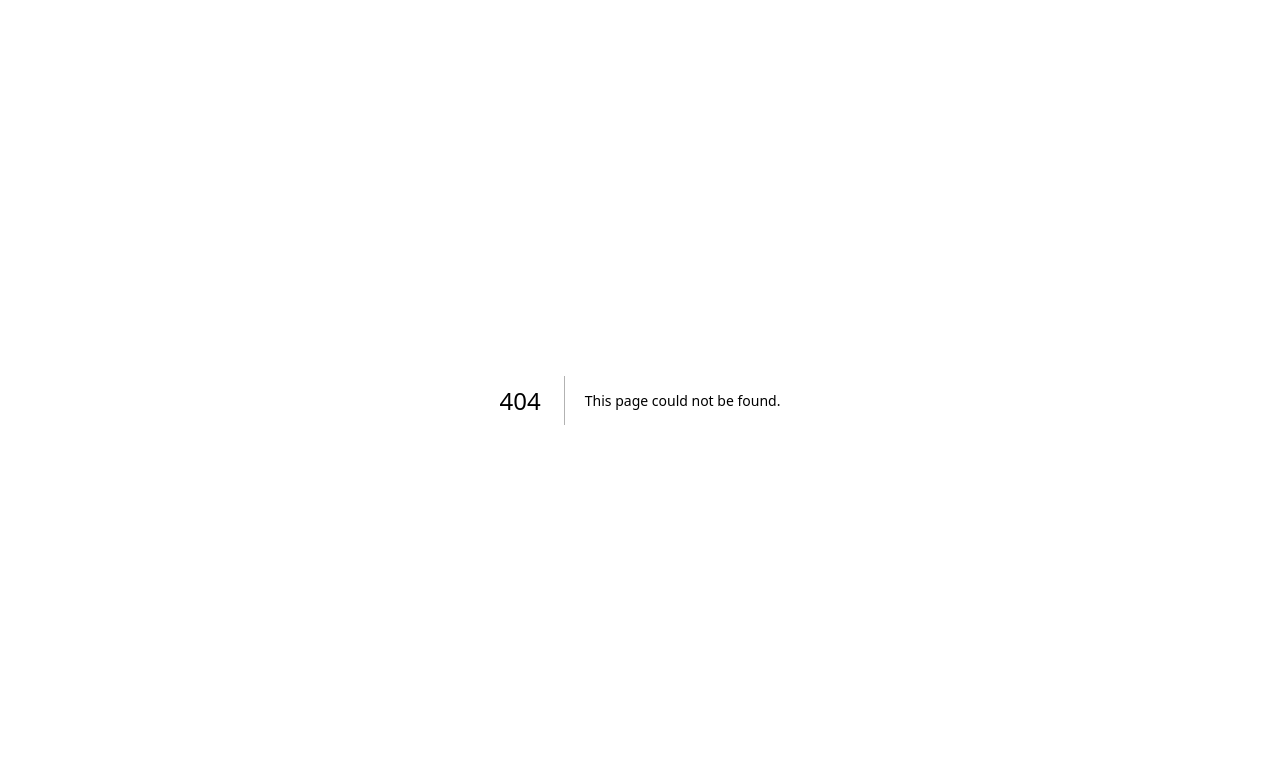
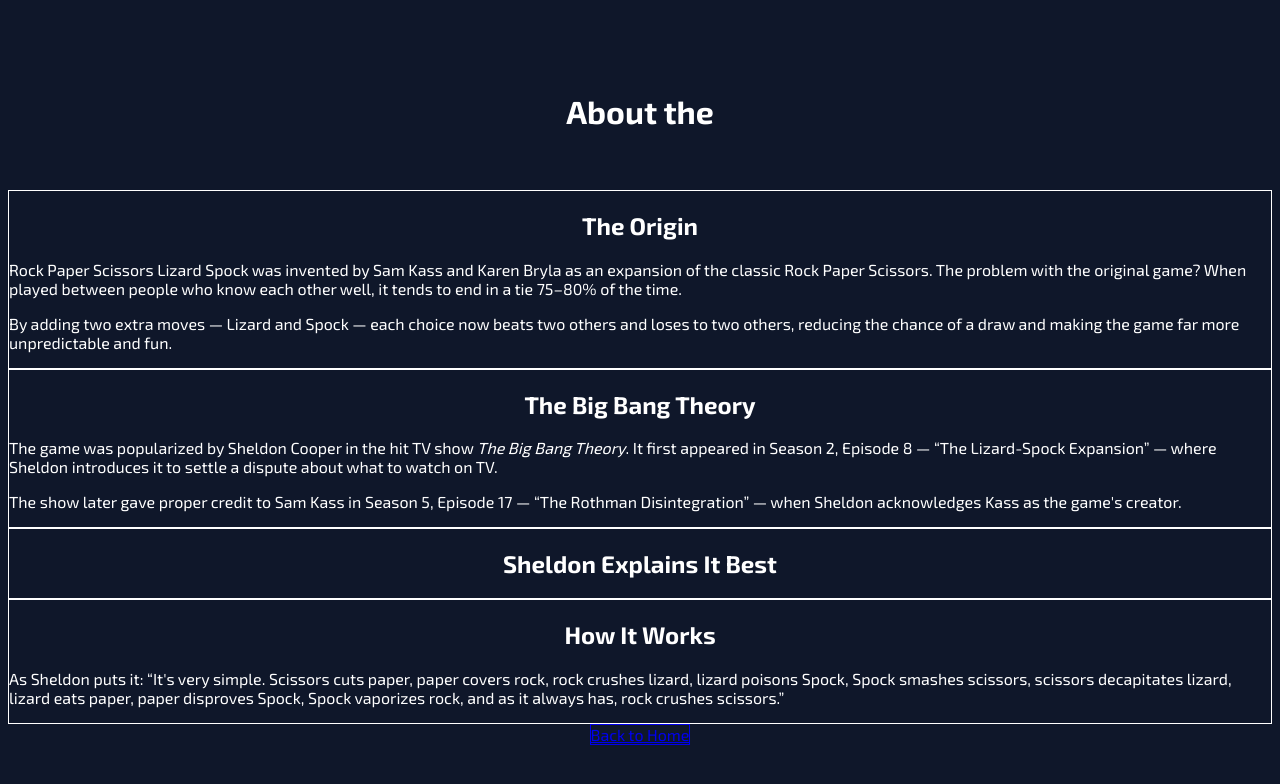
Before and after one commit to BoyCook/RockPaperScissorsLizardSpock, a Next.js app: page /about in a window 1280 px wide. Before the commit this address had no page. Shown: the top 784 px of the page. Built offline with nearby package versions, Linux system fonts and the light colour scheme; grey boxes are pictures that could not be loaded.

Commit message:
Add about page with game history and Sheldon YouTube clip
Explains the origin by Sam Kass and Karen Bryla, how The Big Bang
Theory popularized it, and embeds the extended YouTube clip of
Sheldon explaining the rules. Homepage updated with side-by-side
Rules and About links.

```diff
--- /dev/null
+++ b/src/app/about/page.tsx
@@ -0,0 +1,91 @@
+import Link from 'next/link';
+
+export default function AboutPage() {
+  return (
+    <main className="flex min-h-screen flex-col items-center justify-center p-4 sm:p-8 md:p-24 bg-gradient-to-br from-slate-900 via-purple-900 to-slate-900">
+      <div className="max-w-4xl w-full text-center space-y-12">
+        <div className="space-y-4">
+          <h1 className="text-4xl sm:text-5xl md:text-7xl font-bold text-white mb-4 drop-shadow-lg">
+            About the
+            <br />
+            <span className="text-transparent bg-clip-text bg-gradient-to-r from-blue-400 to-purple-400">
+              Game
+            </span>
+          </h1>
+        </div>
+
+        {/* Origin Story */}
+        <div className="bg-white/5 backdrop-blur-sm rounded-2xl p-6 sm:p-8 border border-white/10 max-w-3xl mx-auto text-left space-y-4">
+          <h2 className="text-2xl font-bold text-white text-center">The Origin</h2>
+          <p className="text-gray-300 leading-relaxed">
+            Rock Paper Scissors Lizard Spock was invented by{' '}
+            <span className="text-white font-semibold">Sam Kass</span> and{' '}
+            <span className="text-white font-semibold">Karen Bryla</span> as an
+            expansion of the classic Rock Paper Scissors. The problem with the
+            original game? When played between people who know each other well,
+            it tends to end in a tie 75&ndash;80% of the time.
+          </p>
+          <p className="text-gray-300 leading-relaxed">
+            By adding two extra moves &mdash; Lizard and Spock &mdash; each choice now
+            beats two others and loses to two others, reducing the chance of a
+            draw and making the game far more unpredictable and fun.
+          </p>
+        </div>
+
+        {/* Big Bang Theory */}
+        <div className="bg-white/5 backdrop-blur-sm rounded-2xl p-6 sm:p-8 border border-white/10 max-w-3xl mx-auto text-left space-y-4">
+          <h2 className="text-2xl font-bold text-white text-center">
+            The Big Bang Theory
+          </h2>
+          <p className="text-gray-300 leading-relaxed">
+            The game was popularized by{' '}
+            <span className="text-white font-semibold">Sheldon Cooper</span> in
+            the hit TV show <em>The Big Bang Theory</em>. It first appeared in
+            Season 2, Episode 8 &mdash; &ldquo;The Lizard-Spock Expansion&rdquo; &mdash; where
+            Sheldon introduces it to settle a dispute about what to watch on TV.
+          </p>
+          <p className="text-gray-300 leading-relaxed">
+            The show later gave proper credit to Sam Kass in Season 5, Episode 17
+            &mdash; &ldquo;The Rothman Disintegration&rdquo; &mdash; when Sheldon acknowledges
+            Kass as the game&apos;s creator.
+          </p>
+        </div>
+
+        {/* YouTube Video */}
+        <div className="bg-white/5 backdrop-blur-sm rounded-2xl p-6 sm:p-8 border border-white/10 max-w-3xl mx-auto space-y-4">
+          <h2 className="text-2xl font-bold text-white text-center">
+            Sheldon Explains It Best
+          </h2>
+          <div className="relative w-full aspect-video rounded-xl overflow-hidden">
+            <iframe
+              className="absolute inset-0 w-full h-full"
+              src="https://www.youtube.com/embed/x5Q6-wMx-K8"
+              title="Rock Paper Scissors Lizard Spock - The Big Bang Theory"
+              allow="accelerometer; autoplay; clipboard-write; encrypted-media; gyroscope; picture-in-picture"
+              allowFullScreen
+            />
+          </div>
+        </div>
+
+        {/* How It Works */}
+        <div className="bg-white/5 backdrop-blur-sm rounded-2xl p-6 sm:p-8 border border-white/10 max-w-3xl mx-auto text-left space-y-4">
+          <h2 className="text-2xl font-bold text-white text-center">How It Works</h2>
+          <p className="text-gray-300 leading-relaxed">
+            As Sheldon puts it: &ldquo;It&apos;s very simple. Scissors cuts paper, paper
+            covers rock, rock crushes lizard, lizard poisons Spock, Spock smashes
+            scissors, scissors decapitates lizard, lizard eats paper, paper
+            disproves Spock, Spock vaporizes rock, and as it always has, rock
+            crushes scissors.&rdquo;
+          </p>
+        </div>
+
+        <Link
+          href="/"
+          className="inline-block px-8 py-3 bg-white/10 backdrop-blur-sm rounded-xl border border-white/20 text-white font-semibold hover:bg-white/20 hover:border-purple-400/50 transition-all duration-300 hover:scale-105"
+        >
+          Back to Home
+        </Link>
+      </div>
+    </main>
+  );
+}
--- a/src/app/page.tsx
+++ b/src/app/page.tsx
@@ -41,14 +41,24 @@
           </Link>
         </div>
 
-        {/* Rules Link */}
+        {/* Info Links */}
+        <div className="flex flex-col sm:flex-row gap-4 justify-center px-4">
           <Link
             href="/rules"
-          className="group relative inline-block p-6 bg-white/5 backdrop-blur-sm rounded-2xl border border-white/10 hover:bg-white/10 hover:border-purple-400/50 transition-all duration-300 hover:scale-105"
+            className="group relative p-6 bg-white/5 backdrop-blur-sm rounded-2xl border border-white/10 hover:bg-white/10 hover:border-purple-400/50 transition-all duration-300 hover:scale-105"
           >
             <h2 className="text-2xl font-bold text-white mb-2">Game Rules</h2>
             <p className="text-gray-300">Learn how each move wins and loses</p>
           </Link>
+
+          <Link
+            href="/about"
+            className="group relative p-6 bg-white/5 backdrop-blur-sm rounded-2xl border border-white/10 hover:bg-white/10 hover:border-yellow-400/50 transition-all duration-300 hover:scale-105"
+          >
+            <h2 className="text-2xl font-bold text-white mb-2">About</h2>
+            <p className="text-gray-300">The story behind the game</p>
+          </Link>
+        </div>
       </div>
     </main>
   );
```
Lines whose indentation alone changed are shown as unchanged.
